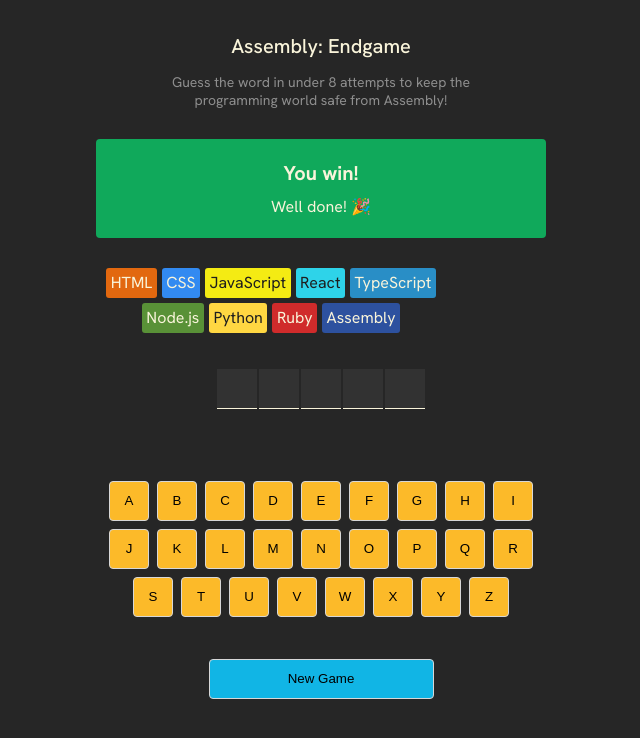
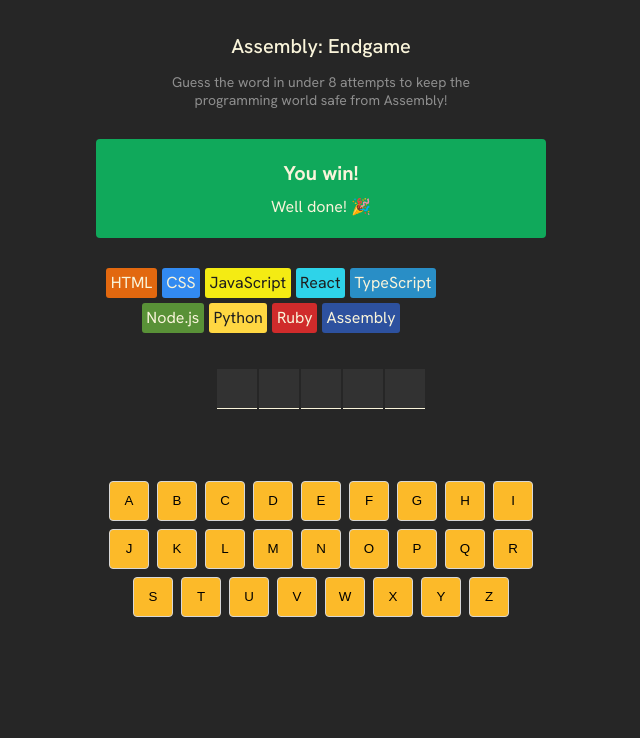
Before and after one commit to GustavoCapis/assembly-endgame, a React (Vite) app: page / in a window 1280 px wide. Shown: the top 738 px of the page, without its empty margins (319-959 px from the left). Built offline with nearby package versions, Linux system fonts and the light colour scheme.

Commit message:
feat: Add in win and lose  mechanism to the game.

```diff
--- a/src/App.jsx
+++ b/src/App.jsx
@@ -1,3 +1,4 @@
+import { data } from "./data";
 import { useState } from "react";
 import Header from "./Header";
 import Status from "./Status";
@@ -17,6 +18,11 @@
     (letter) => !currentWord.includes(letter),
   ).length;
 
+  //Add end game mechanism
+  const isGameLost = wrongGuessCount >= data.length
+  const isGameWon = currentWord.split("").every(letter => guessedLetters.includes(letter))
+  const isGameOver = isGameLost || isGameWon
+
   function handleClick(letter) {
     setGuessedLetters((prevLetters) =>
       prevLetters.includes(letter) ? prevLetters : [...prevLetters, letter],
@@ -34,7 +40,7 @@
         currentWord={currentWord}
         handleClick={handleClick}
       />
-      <button className="new-game">New Game</button>
+      {isGameOver && <button className="new-game">New Game</button>}
     </main>
   );
 }
--- a/src/Languages.jsx
+++ b/src/Languages.jsx
@@ -6,9 +6,7 @@
     <section className="languages-section">
       {data.map((lang, index) => {
         const isLost = index < props.wrongGuessCount;
-
         const className = clsx("language-chip", isLost && "lost");
-
         return (
           <span
             key={lang.name}
```
